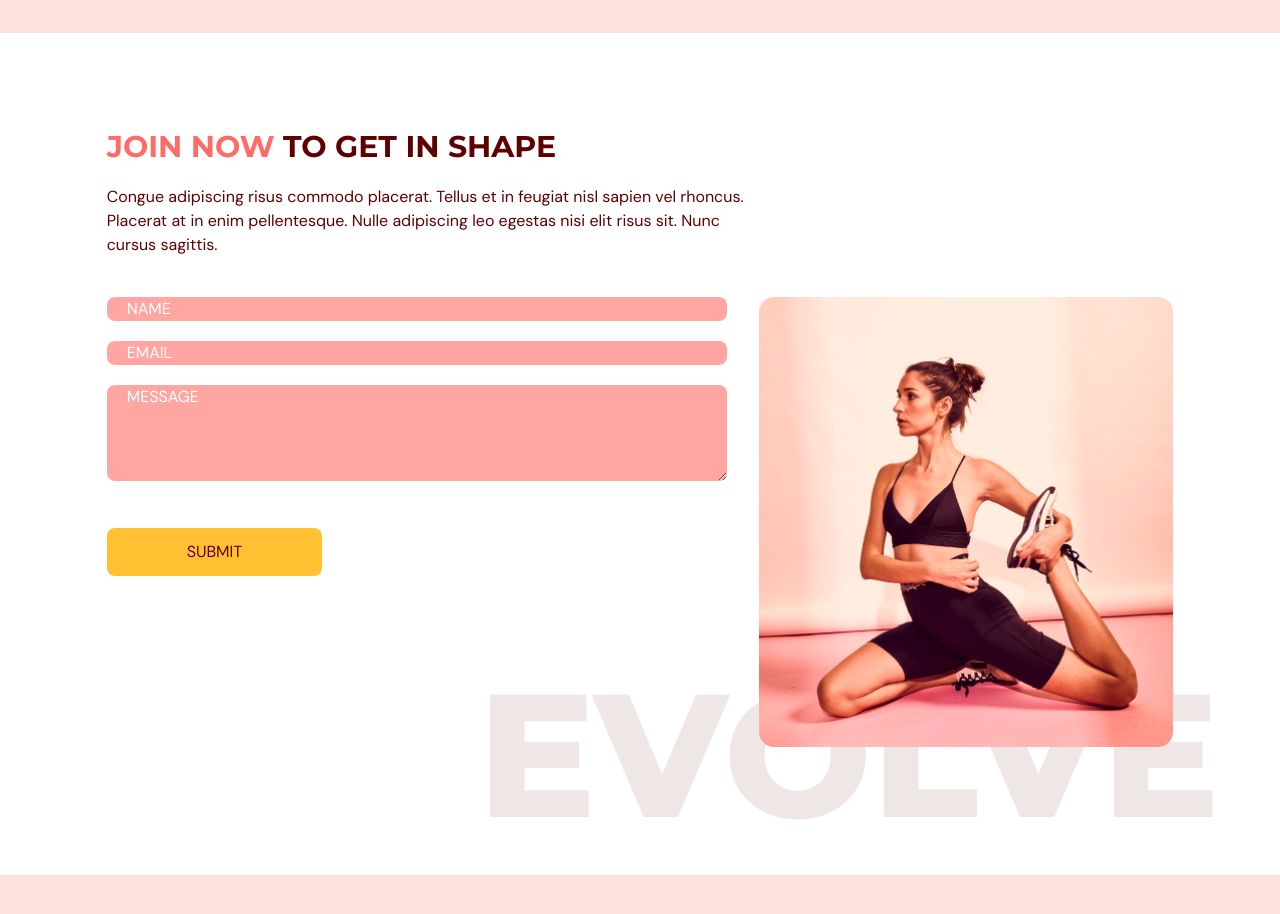
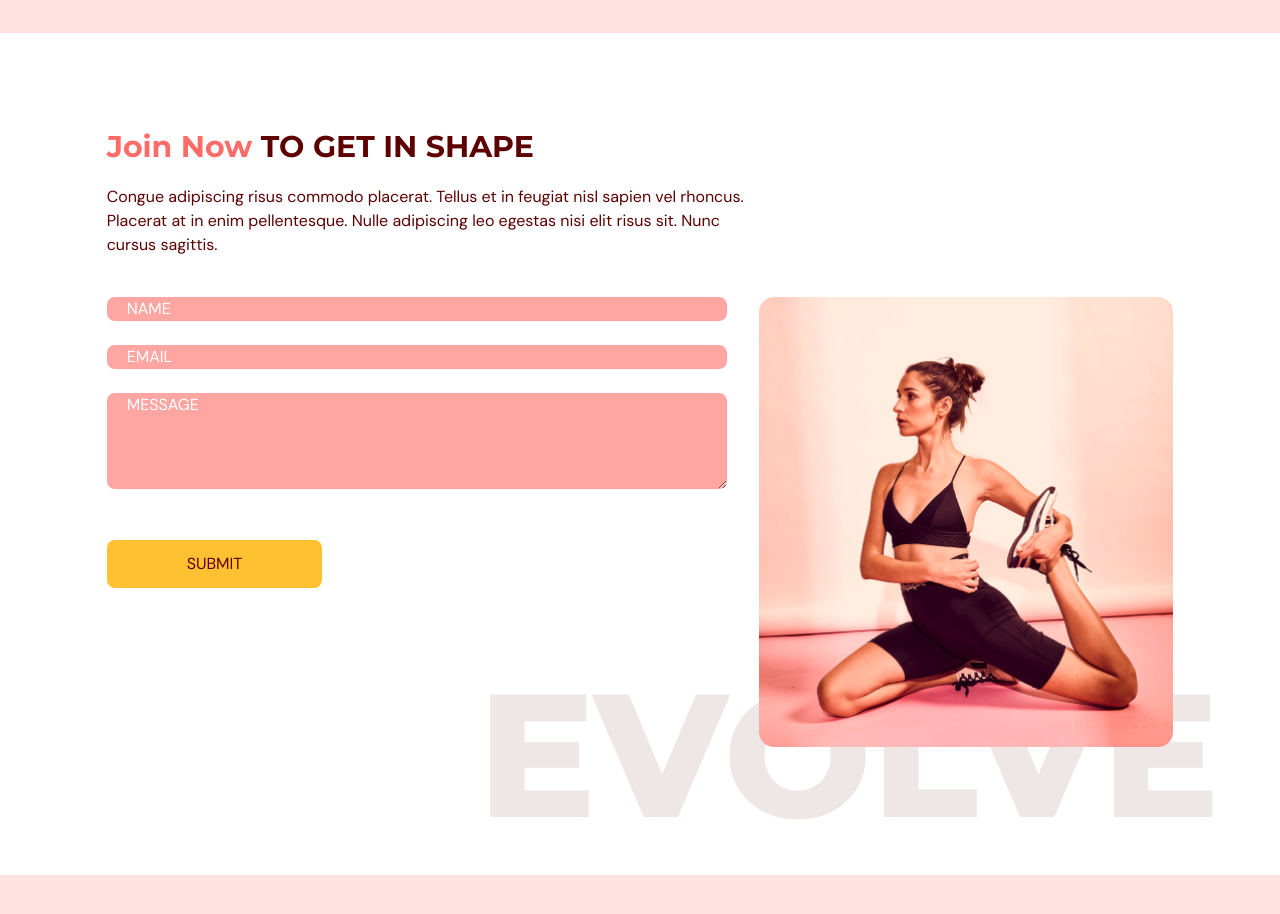
Before and after one commit to Gomahhajtaha/gym-using-typescript, a React (Vite) app: page / in a window 1280 px wide. Shown: the part 3500-4414 px from the top of the page. Built offline with nearby package versions, Linux system fonts and the light colour scheme.

Commit message:
edit contact us

```diff
--- a/src/scenes/contactUs/index.tsx
+++ b/src/scenes/contactUs/index.tsx
@@ -10,7 +10,7 @@ type Props = {
 
 const ContactUs = ({setSelectedPage}: Props) => {
 
-  const inputStyles = `mb-5 w-full rounded-lg bg-primary-300
+  const inputStyles = `mb-6 w-full rounded-lg bg-primary-300
   px-5 py-3.1 placeholder-white`;
 
 
@@ -31,12 +31,12 @@ const ContactUs = ({setSelectedPage}: Props) => {
    <section  id="contactus" className="mx-auto w-5/6 pt-24 pb-32">
     <motion.div
     onViewportEnter={() => setSelectedPage(SelectedPage.ContactUs)}>
-       {/* HEADER */}
+       {/* HEADER  */}
        <motion.div
           className="md:w-3/5"
           initial="hidden"
           whileInView="visible"
-          viewport={{ once: true, amount: 0.5 }}
+          viewport={{ once: true, amount: 0. }}
           transition={{ duration: 0.5 }}
           variants={{
             hidden: { opacity: 0, x: -50 },
@@ -44,7 +44,7 @@ const ContactUs = ({setSelectedPage}: Props) => {
           }}
         >
           <HText>
-            <span className="text-primary-500">JOIN NOW</span> TO GET IN SHAPE
+            <span className="text-primary-500">Join Now</span> TO GET IN SHAPE
           </HText>
           <p className="my-5">
             Congue adipiscing risus commodo placerat. Tellus et in feugiat nisl
```
